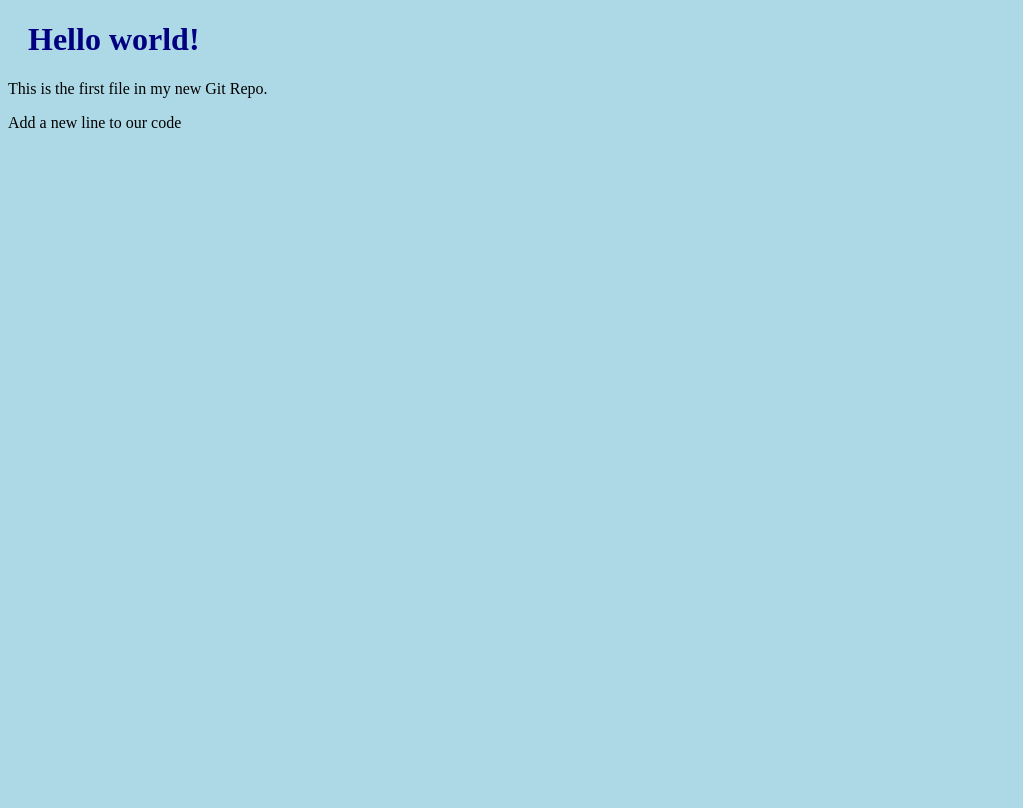
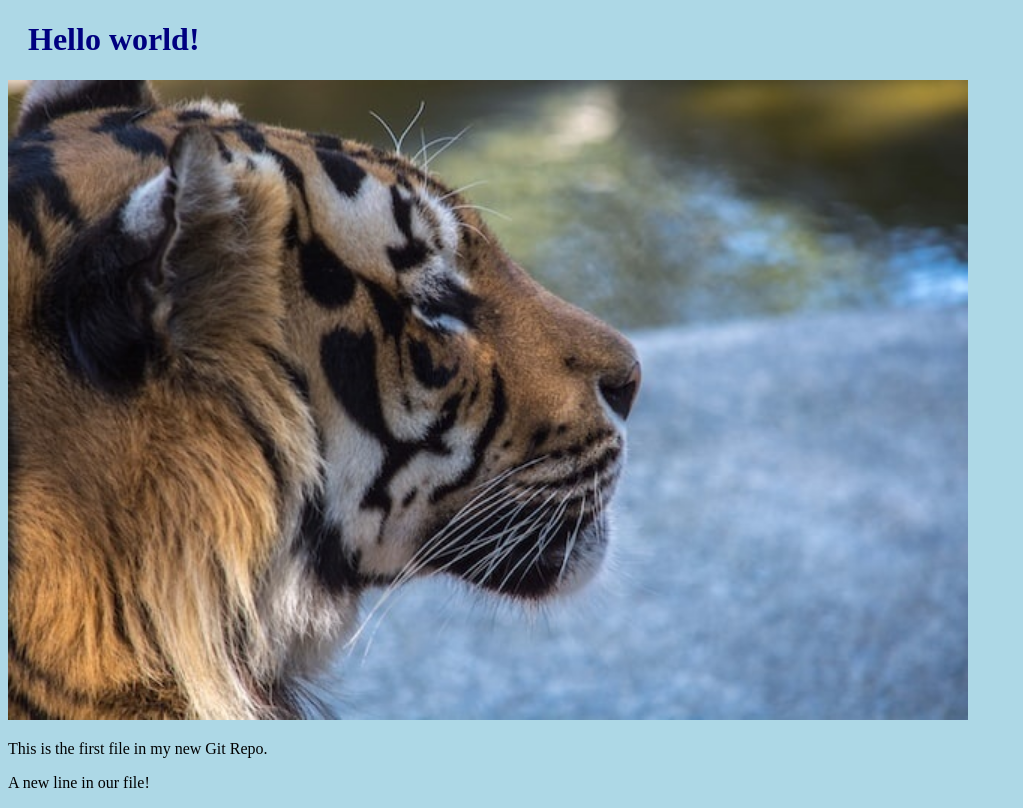
Before and after one commit to tstraughn/testGitHub, a plain HTML site: page index.html in a window 1280 px wide. Shown: the whole page, without its empty margins (0-1023 px from the left). Drawn offline with Linux system fonts and the light colour scheme.

Commit message:
add image

```diff
--- a/index.html
+++ b/index.html
@@ -7,7 +7,10 @@
 <body>
 
 <h1>Hello world!</h1>
+<div><img src="tiger.jpg" alt="Hello World from Space"
+style="width:100%;max-width:960px"></div>
 <p>This is the first file in my new Git Repo.</p>
-<p>Add a new line to our code</p>
+<p>A new line in our file!</p>
+
 </body>
 </html>
```
Also changed, not shown: tiger.jpg (added).
